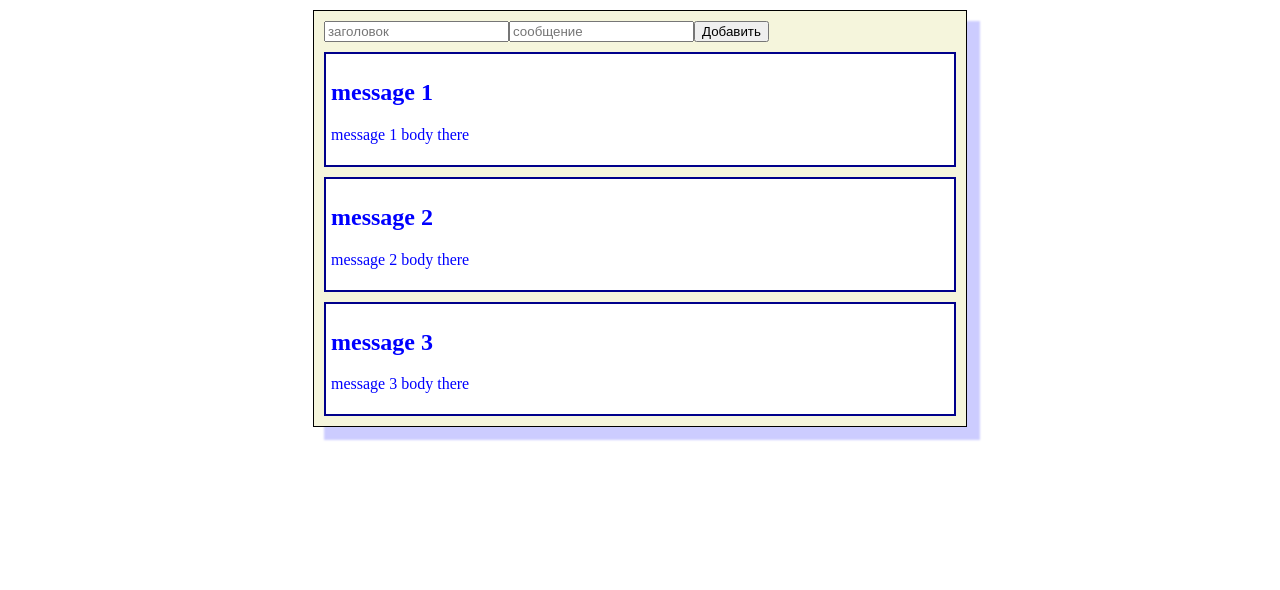
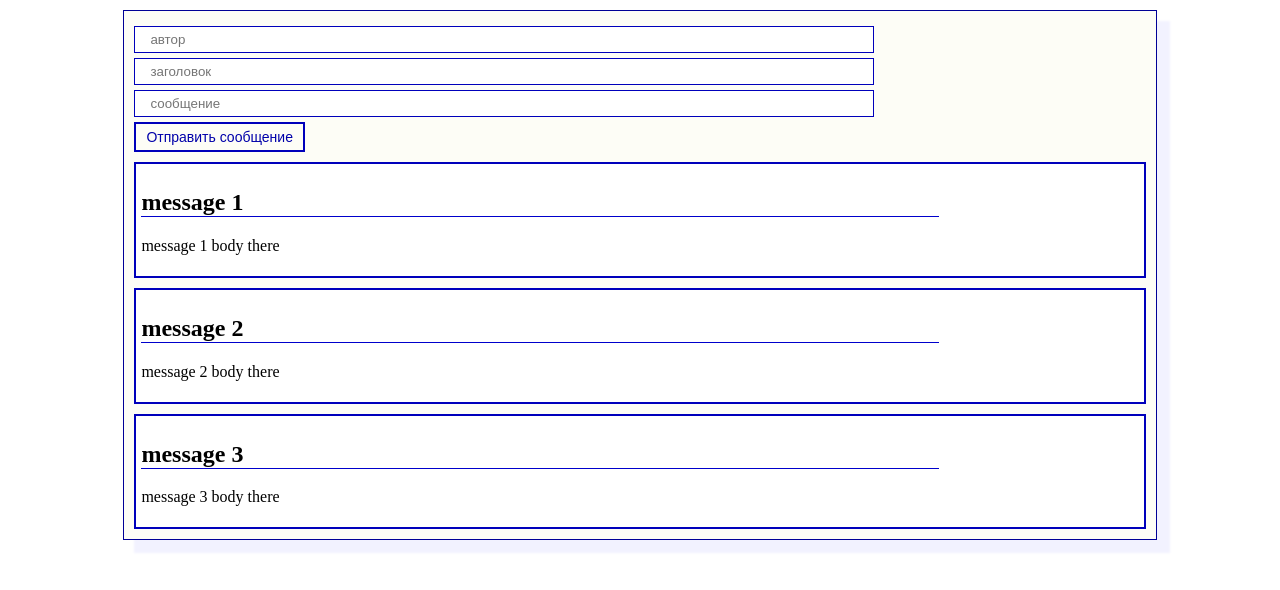
Before and after one commit to UncleChernomor/fapp, a React (Create React App) app: page / in a window 1280 px wide. Shown: the top 590 px of the page. Built offline with nearby package versions, Linux system fonts and the light colour scheme.

Commit message:
Добавлен робот

```diff
--- a/src/App.css
+++ b/src/App.css
@@ -1,10 +1,10 @@
 .App {
     margin: auto;
-    width: calc(100% / 2);
-    color: blue;
-    background-color: beige;
-    border: 1px solid black;
-    box-shadow: 12px 12px 2px 1px rgba(0, 0, 255, .2);
+    width: calc(100% * 0.8);
+    color:black;
+    background-color: rgb(253, 253, 246);
+    border: 1px solid rgb(0, 0, 150);
+    box-shadow: 12px 12px 2px 1px rgba(189, 189, 255, 0.2);
 
     padding: 10px;
     margin-top: 10px;
--- a/src/App.js
+++ b/src/App.js
@@ -1,34 +1,77 @@
-import React, { useState } from "react";
+import React, { useEffect, useState } from "react";
 import './App.css';
 import MessageList from "./components/MessageList";
+import ButtonV from "./components/UI/button/ButtonV";
+import InputV from "./components/UI/input/InputV";
 
 function App(props) {
-  //const message = 'HI ALL';
+  let err = false;
   const [messages, setMessageList] = useState([
     {
       id: 1,
+      author: 'vasya',
       title: 'message 1',
       body: 'message 1 body there'
     },
     {
       id: 2,
+      author: 'fedya',
       title: 'message 2',
       body: 'message 2 body there'
     },
     {
       id: 3,
+      author: 'vasya',
       title: 'message 3',
       body: 'message 3 body there'
     },
   ]);
 
+  const [author, setAuthor] = useState('');
+  const [header, setHeader] = useState('');
+  const [body, setBody] = useState('');
+
+  const addNewMessage = (e) => {
+    e.preventDefault();
+
+    const newMessage = {
+      id: Date.now(),
+      author: author,
+      title: header,
+      body: body
+    }
+
+    setMessageList([...messages, newMessage]);
+  }
+
+  useEffect(() => {
+    setTimeout(() => {
+      if (author.length > 3) console.log('привет - ' + author);
+    }, 1500);
+  }, messages);
 
   return (
     <div className="App">
       <form>
-        <input type='text' placeholder="заголовок" />
-        <input type='text' placeholder="сообщение" />
-        <button>Добавить</button>
+        <InputV
+          type='text'
+          value={author}
+          placeholder="автор"
+          onChange={e => setAuthor(e.target.value)}
+        />
+        <InputV
+          type='text'
+          value={header}
+          placeholder="заголовок"
+          onChange={e => setHeader(e.target.value)}
+        />
+        <InputV
+          type='text'
+          value={body}
+          placeholder="сообщение"
+          onChange={e => setBody(e.target.value)}
+        />
+        <ButtonV onClick={addNewMessage}>Отправить сообщение</ButtonV>
       </form>
 
       <MessageList msgs={messages} />
--- a/src/components/Message.css
+++ b/src/components/Message.css
@@ -1,6 +1,11 @@
 .Message {
     background-color: #fff;
-    border: 2px solid darkblue;
+    border: 2px solid #0000bb;
     padding: 5px;
     margin-top: 10px;
 }
+
+.Message-header {
+    width: 80%;
+    border-bottom: 1px double #0000cc;
+}
--- a/src/components/Message.jsx
+++ b/src/components/Message.jsx
@@ -4,7 +4,7 @@ import './Message.css';
 const Message = function (props) {
     return (
         <div className="Message">
-            <h2>{props.msg.title}</h2>
+            <h2 className="Message-header">{props.msg.title}</h2>
             <p>{props.msg.body}</p>
         </div>
     );
--- a/src/components/MessageList.jsx
+++ b/src/components/MessageList.jsx
@@ -6,7 +6,7 @@ const MessageList = function ({ msgs }) {
     return (
         <div>
             {
-                msgs.map((message) => <Message msg={message} />)
+                msgs.map((message) => <Message msg={message} key={message.id} />)
             }
         </div>
     );
--- /dev/null
+++ b/src/components/UI/button/ButtonV.jsx
@@ -0,0 +1,10 @@
+import React from "react";
+import classes from './ButtonV.module.css';
+
+const ButtonV = function ({ children, ...props }) {
+    return (
+        <button {...props} className={classes.buttonV}>{children}</button>
+    );
+}
+
+export default ButtonV;
--- /dev/null
+++ b/src/components/UI/button/ButtonV.module.css
@@ -0,0 +1,8 @@
+.buttonV {
+    padding: 5px 10px;
+    color: #0000aa;
+    background-color: transparent;
+    border: 2px solid #0000bb;
+    font-size: 14px;
+    cursor: pointer;
+}
--- /dev/null
+++ b/src/components/UI/input/InputV.jsx
@@ -0,0 +1,11 @@
+import React from "react";
+import classes from './InputV.module.css';
+
+
+const InputV = (props) => {
+    return (
+        <input {...props} className={classes.inputV} />
+    );
+}
+
+export default InputV
--- /dev/null
+++ b/src/components/UI/input/InputV.module.css
@@ -0,0 +1,7 @@
+.inputV {
+    display: block;
+    width: calc(100% * 0.7);
+    padding: 5px 15px;
+    margin: 5px 0;
+    border: 1px solid #0000bb;
+}
```
Also changed, not shown: src/components/UI/button/MyButton.jsx (deleted).
